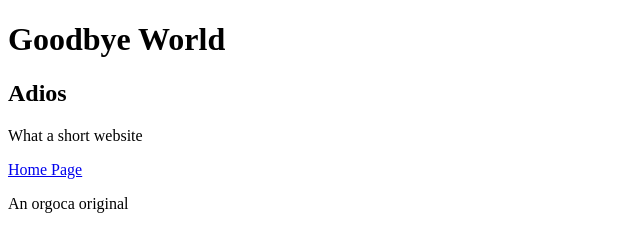
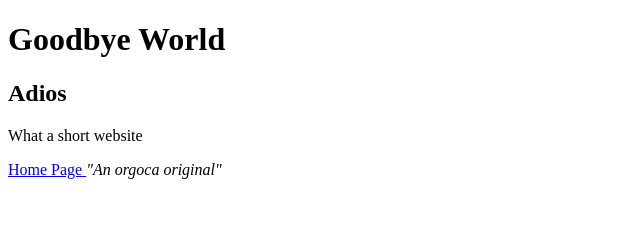
Before and after one commit to simongav/simple-website, a plain HTML site: page goodbye.html in a window 1280 px wide. Shown: the whole page, without its empty margins (0-640 px from the left). Drawn offline with Linux system fonts and the light colour scheme.

Commit message:
Italic in brand

```diff
--- a/goodbye.html
+++ b/goodbye.html
@@ -12,4 +12,4 @@
 
 <a href="index.html"> Home Page </a>
 
-<p>An orgoca original</p>
+<i>"An orgoca original"</i>
```
Also changed, not shown: index.html (+1 -1 lines).
